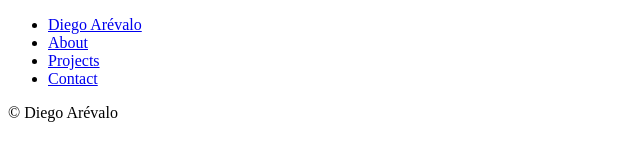
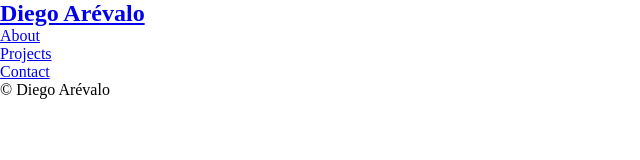
Before and after one commit to algodondev/portfolio, a plain HTML site: page index.html in a window 1280 px wide. Shown: the whole page, without its empty margins (0-640 px from the left). Drawn offline with Linux system fonts and the light colour scheme.

Commit message:
feat: connected css stylesheet

```diff
--- a/index.html
+++ b/index.html
@@ -4,15 +4,15 @@
     <meta charset="UTF-8" />
     <meta name="viewport" content="width=device-width, initial-scale=1.0" />
     <title>algodondev</title>
-    <link rel="stylesheet" href="style.css" />
+    <link rel="stylesheet" href="styles/style.css" />
   </head>
   <body>
     <main class="container">
       <section>
-        <ul>
-          <li>
-            <a href="#">Diego Arévalo</a>
-          </li>
+        <header>
+          <h1><a href="#">Diego Arévalo</a></h1>
+        </header>
+        <ul class="nav-links">
           <li>
             <a href="#">About</a>
           </li>
--- /dev/null
+++ b/styles/style.css
@@ -0,0 +1,9 @@
+* {
+  margin: 0;
+  padding: 0;
+  box-sizing: border-box;
+}
+
+body {
+  font-family: "Times New Roman", Times, serif;
+}
```
Also changed, not shown: styles/styles.css (deleted).
